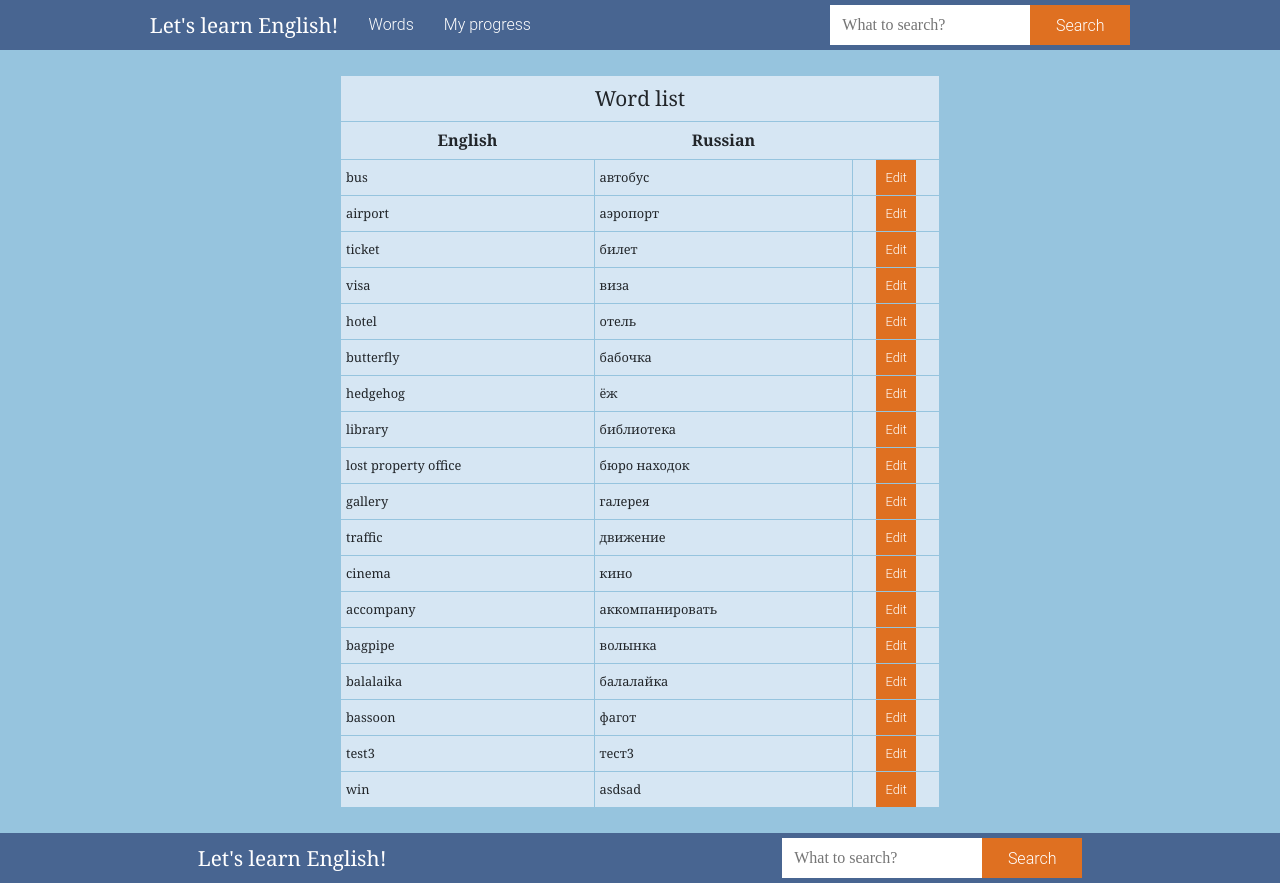
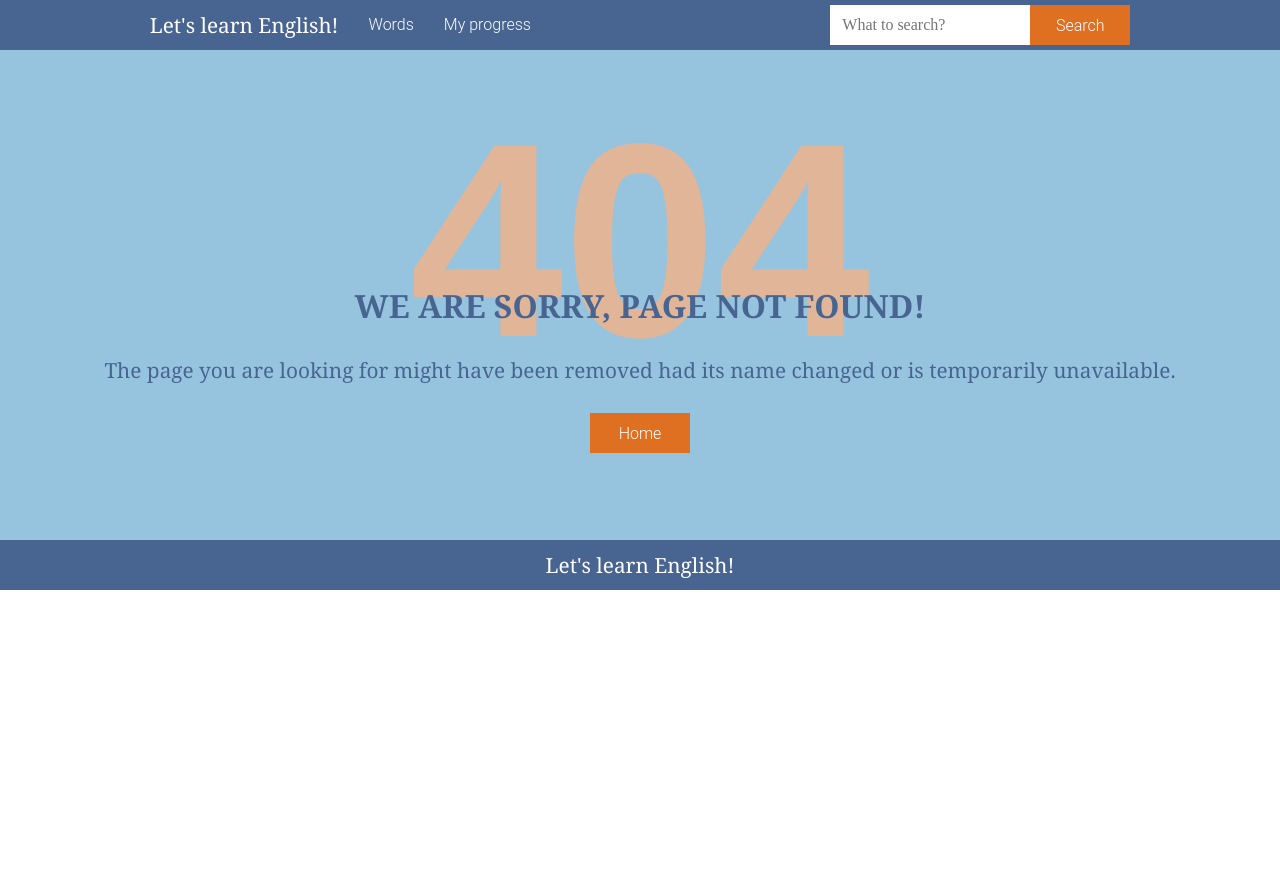
Before and after one commit to Luizagalf/learn-english-app, a React (Create React App) app: page /home in a window 1280 px wide. After the commit the page ends 800 px from the top, so only its background shows below. Built offline with nearby package versions, Linux system fonts and the light colour scheme.

Commit message:
Error page is added

```diff
--- a/src/App.js
+++ b/src/App.js
@@ -12,6 +12,7 @@ import Wordlist from './components/Wordlist/Wordlist';
 import Slider from './components/Slider/Slider';
 import Wordcards from './components/Wordcards/Wordcards';
 import Footer from './components/Footer/Footer';
+import Error from './components/Error/Error';
 
 function App() {
   return (
@@ -23,10 +24,8 @@ function App() {
                     <Route exact path="/game" component={() => <Slider/>} />
                     <Route exact path="/wordlist" component={() => <Wordlist/>} />
                     <Route exact path="/allwords" component={() => <Wordcards/>} />
-                    <Route exact path="/home" component={() => <Wordlist/>} />
-                    <Route>
-                    Nothing found!
-                    </Route>
+                    <Route exact path="/" component={() => <Wordlist/>} />
+                    <Route component={() => <Error/>}/>
                 </Switch>
       </div>
       <Footer/>
--- /dev/null
+++ b/src/components/Error/Error.jsx
@@ -0,0 +1,23 @@
+import styles from "./error.module.scss";
+import { useHistory } from "react-router-dom";
+
+
+const Error = () => {
+    const history = useHistory();
+    const handleClick = () => {
+        history.push("/");
+    };
+
+    return (
+        <div className={styles.main}>
+            <h1 className={styles.errortext}>404</h1>
+            <div className={styles.notfound}>
+                <h2 className={styles.title}>We are sorry, Page not found!</h2>
+                <p className={styles.text}>The page you are looking for might have been removed had its name changed or is temporarily unavailable.</p>
+                <button onClick={handleClick} className={styles.errorbutton}>Home</button>
+            </div>
+        </div>
+    );
+}
+
+export default Error;
--- /dev/null
+++ b/src/components/Error/error.module.scss
@@ -0,0 +1,58 @@
+@import "../../styles/colors.scss";
+@import "../../styles/mixins.scss";
+@import "../../styles/screen.scss";
+
+.main {
+    padding: 25px;
+    text-align: center;
+}
+
+// .items {
+//     position: absolute;
+//     left: 50%;
+//     top: 50%;
+//     -webkit-transform: translate(-50%,-50%);
+//     -ms-transform: translate(-50%,-50%);
+//     transform: translate(-50%,-50%);
+//     text-align: center;
+// }
+
+.title {
+    @include title-font;
+    font-size: 2em;
+    color: $darkblue;
+    font-weight: 600;
+    text-transform: uppercase;
+}
+
+.notfound {
+    display: flex;
+    flex-direction: column;
+    row-gap: 20px;
+    position: relative;
+    z-index: 2;
+    margin-top: -10%;
+    margin-bottom: 5%
+}
+
+.text {
+    @include title-font;
+    color: $darkblue;
+}
+
+.errortext {
+    position: relative;
+    z-index: 1;
+    font-family: maven pro,sans-serif;
+    color: #e0b598;
+    font-weight: 900;
+    font-size: 276px;
+}
+
+.errorbutton {
+    @include orangebutton;
+}
+
+.errorbutton:hover {
+    background: $deeporange;
+}
--- a/src/components/Footer/Footer.jsx
+++ b/src/components/Footer/Footer.jsx
@@ -6,10 +6,6 @@ const Footer = () => {
             <div className={styles.menu}>
                 <li><a href="" className={styles.namesite}>Let's learn English!</a></li>
             </div>
-            <div className={styles.form}>
-                <input type="search" name="q" placeholder="What to search?" className={styles.search} />
-                <button className={styles.searchbutton}>Search</button>
-            </div>
         </ul>
     );
 }
--- a/src/components/Header/Header.jsx
+++ b/src/components/Header/Header.jsx
@@ -9,14 +9,14 @@ const Header = () => {
     return (
         <div className={styles.header}>
             <ul className={styles.menu}>
-                <li><Link to="/home" className={styles.namesite}>Let's learn English!</Link></li>
+                <li><Link to="/" className={styles.namesite}>Let's learn English!</Link></li>
                 <li><Link disabled to="#" className={styles.mainli}>Words</Link>
                     <ul className={styles.smallul}>
-                        <li><Link to="/game" className={styles.mainli}>Repeat words</Link></li>
-                        <li><Link to="/wordlist" className={styles.mainli}>Word list</Link></li>
-                        {/* <li><Link to="" className={styles.mainli}>Learn new words</Link></li>
-                        <li><Link to="" className={styles.mainli}>Select a topic</Link></li> */}
-                        <li><Link to="/allwords" className={styles.mainli}>See all words</Link></li>
+                        <li><Link to="/game" className={styles.smallli}>Repeat words</Link></li>
+                        <li><Link to="/wordlist" className={styles.smallli}>Word list</Link></li>
+                        {/* <li><Link to="" className={styles.smallli}>Learn new words</Link></li>
+                        <li><Link to="" className={styles.smallli}>Select a topic</Link></li> */}
+                        <li><Link to="/allwords" className={styles.smallli}>See all words</Link></li>
                     </ul>
                 </li>
                 <li><a href="" className={styles.mainli}>My progress</a></li>
--- a/src/components/Header/header.module.scss
+++ b/src/components/Header/header.module.scss
@@ -15,7 +15,7 @@
     justify-content: space-around;
     position: fixed;
     top: 0;
-    z-index: 1;
+    z-index: 4;
 }
 
 .menu {
@@ -31,7 +31,7 @@
     padding-left: 0;
     margin-top:25px;
     height: 50px;
-    z-index: 2;
+    z-index: 5;
 }
 
 .namesite {
@@ -47,10 +47,8 @@
     -webkit-transition: all 0.3s 0.01s ease;
 }
 
-.mainli {
+.mainli, .smallli {
     text-decoration: none;
-    padding:0px 15px;
-    font-family: $font;
     @include text-font;
     line-height:50px;
     display: block;
@@ -61,6 +59,15 @@
 }
 
 .mainli:hover {
+    background:$lightblue;
+    color: black;
+}
+
+.smallli {
+    padding-left:10px;
+}
+
+.mainli:hover, .smallli:hover {
     background:$lightblue;
     color: black;
 }
@@ -111,10 +118,5 @@ li:hover > ul > li {
 }
 
 .searchbutton:hover {
-    background: #bf5d1c;
+    background: $deeporange;
 }
-
-.searchbutton:focus {
-    outline: none;
-    box-shadow: 0 0 0 4px $orange;
-}
--- a/src/components/Wordcard/card.module.scss
+++ b/src/components/Wordcard/card.module.scss
@@ -49,6 +49,9 @@ h6 {
     animation: radial-pulse 3s infinite;
 }
 
+.checkbutton:hover {
+    background: $deeporange;
+}
 @keyframes radial-pulse {
     0% {
         transform: scale(0.95);
--- a/src/components/Wordlistitem/wordlistitem.module.scss
+++ b/src/components/Wordlistitem/wordlistitem.module.scss
@@ -22,9 +22,18 @@
 .smallorangebutton {
     @include smallorangebutton;
 }
+
+.smallorangebutton:hover {
+    background: $deeporange;
+}
+
 .smallgreenbutton {
     @include smallorangebutton;
     background-color: green;
+}
+
+.smallgreenbutton:hover {
+    background: darkgreen;
 }
 
 .edit {
```
